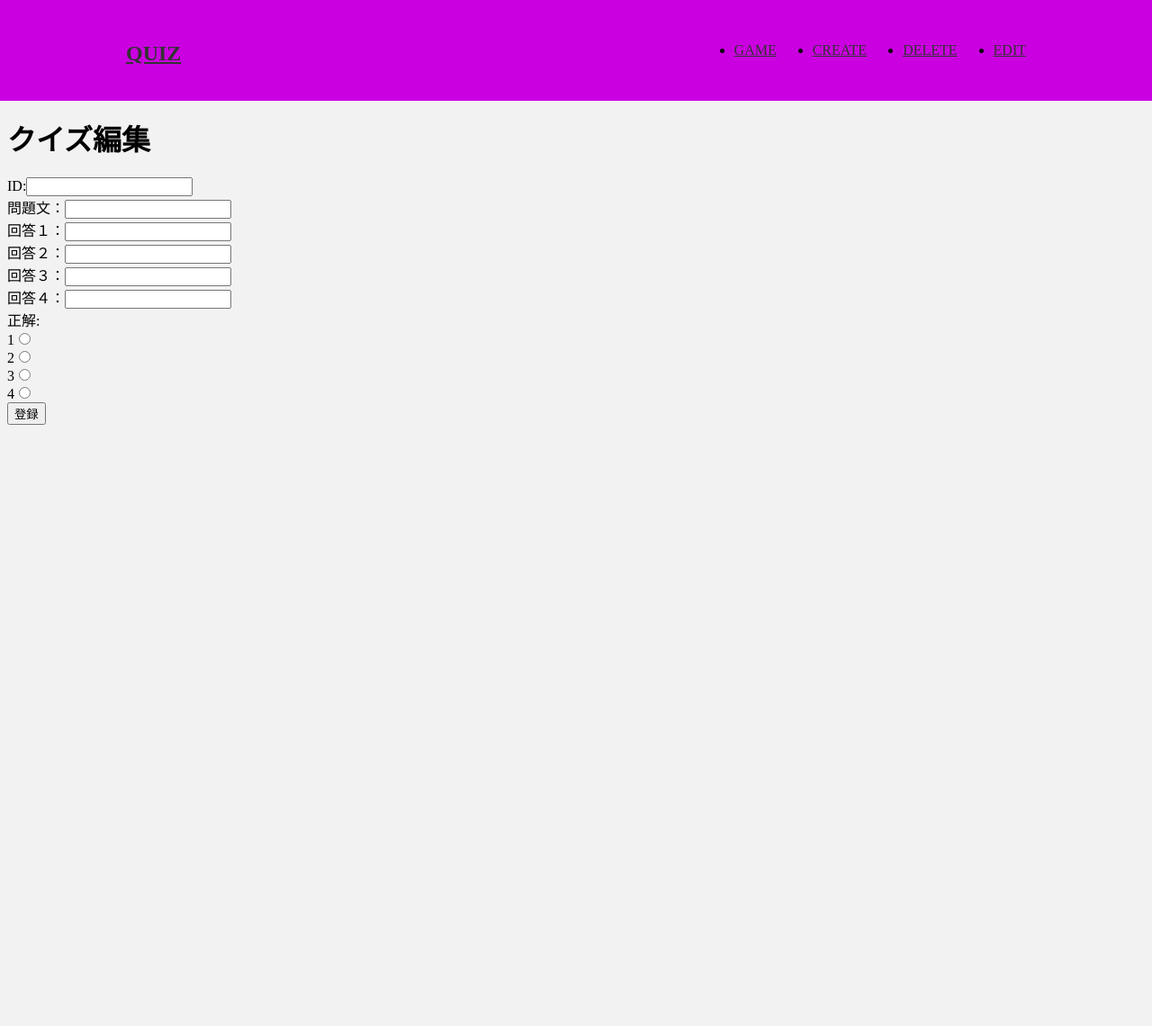
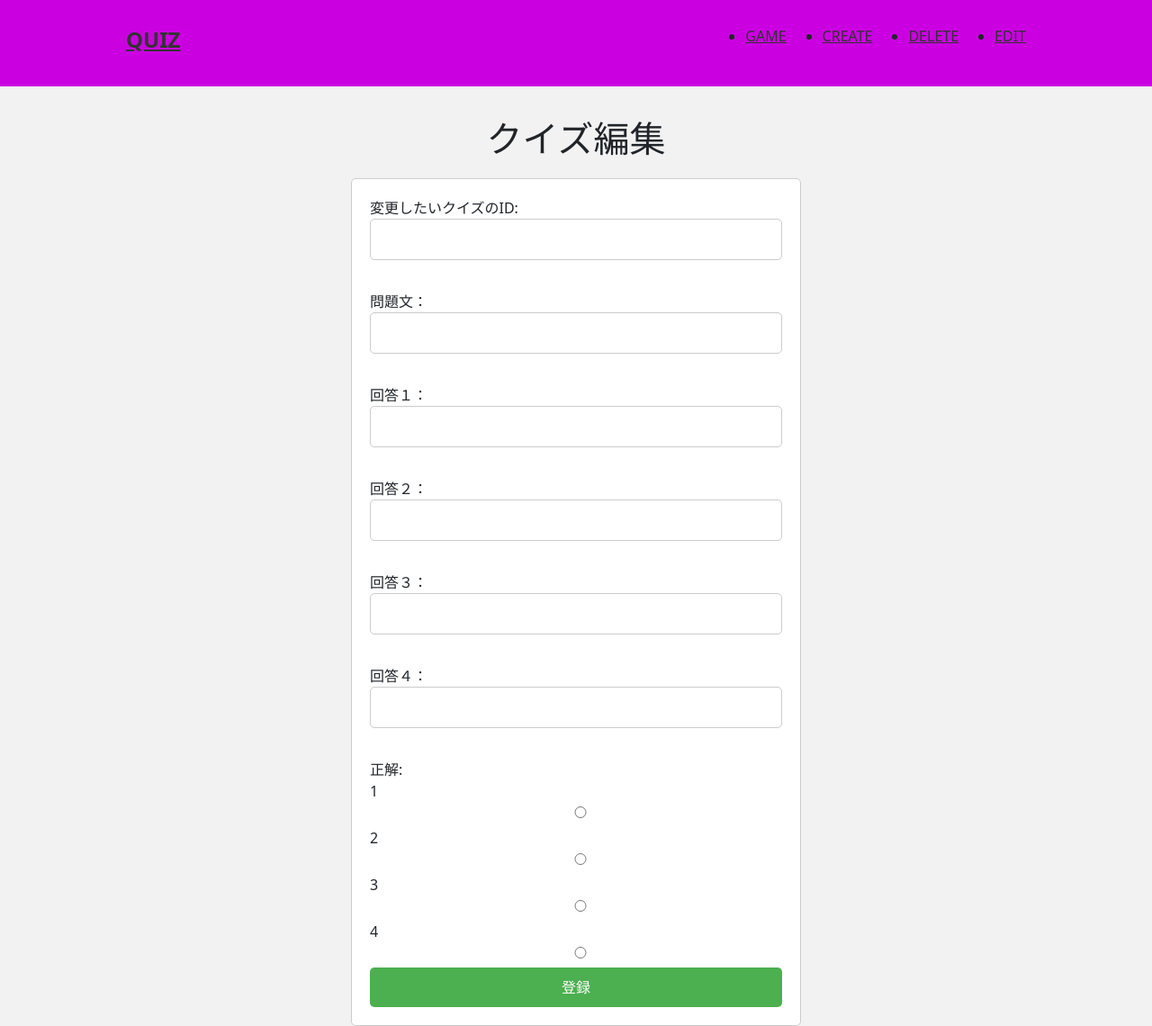
Before and after one commit to tanumahikaru/quiz, a Flask app: page /edit_quiz_form in a window 1280 px wide. Shown: the whole page at 90% size. Before the commit the page ends 472 px from the top, so only its background shows below. Run offline with Flask 3, Linux system fonts and the light colour scheme.

Commit message:
今できたとこまで

```diff
--- a/static/css/edit.css
+++ b/static/css/edit.css
@@ -1,3 +1,71 @@
 body {
     background-color: #f2f2f2;
     }
+/* edit.css */
+
+/* クイズ編集フォームのスタイル */
+form {
+    max-width: 500px;
+    margin: 0 auto;
+    padding: 20px;
+    border: 1px solid #ccc;
+    border-radius: 5px;
+    font-size: 16px;
+    background-color: white; /* formタグ内の中身を白色にする */
+}
+
+h1 {
+    text-align: center;
+    margin-bottom: 20px;
+}
+
+p {
+    text-align: center;
+    margin-top: 10px;
+}
+
+p.error {
+    color: red;
+}
+
+p.success {
+    color: blue;
+}
+
+/* ラベルと入力欄のスタイル */
+form label,
+form input {
+    display: block;
+    width: 100%;
+    padding: 10px;
+    margin-bottom: 10px;
+    border: 1px solid #ccc;
+    border-radius: 5px;
+}
+
+form label {
+    font-weight: bold;
+}
+
+/* ラジオボタンのスタイル */
+form input[type="radio"] {
+    margin-top: 5px;
+    display: inline-block;
+    margin-left: 5px;
+}
+
+/* 登録ボタンのスタイル */
+form button {
+    background-color: #4CAF50;
+    color: white;
+    padding: 10px 20px;
+    border: none;
+    cursor: pointer;
+    width: 100%;
+    font-size: 16px;
+    border-radius: 5px;
+}
+
+form button:hover {
+    background-color: #45a049;
+}
--- a/templates/edit_quiz.html
+++ b/templates/edit_quiz.html
@@ -15,7 +15,7 @@
     {% endif %}
 
     <form action="{{url_for('edit_quiz')}}" method="post">
-        ID:<input type="text" name="quizid"><br>
+        変更したいクイズのID:<input type="text" name="quizid"><br>
         問題文：<input type="text" name="title"><br>
         回答１：<input type="text" name="answer1"><br>
         回答２：<input type="text" name="answer2"><br>
--- a/templates/layout.html
+++ b/templates/layout.html
@@ -6,7 +6,7 @@
         <meta name="viewport" content="width=device-width, initial-scale=1" />
         <meta name="description" content="クイズアプリWeb" />
         <link rel="stylesheet" href="{{url_for('static', filename='css/style.css')}}">
-
+        <link href="https://cdn.jsdelivr.net/npm/bootstrap@5.0.2/dist/css/bootstrap.min.css" rel="stylesheet" integrity="sha384-EVSTQN3/azprG1Anm3QDgpJLIm9Nao0Yz1ztcQTwFspd3yD65VohhpuuCOmLASjC" crossorigin="anonymous">
         {% block css %}
         <!-- CSS埋め込み -->
         {% endblock %}
--- a/templates/list.html
+++ b/templates/list.html
@@ -10,6 +10,7 @@
     </form>
 
     <table>
+        <table class="table table-striped">
         <thead>
             <tr>
                 <th>ID</th>
--- a/templates/register_quiz.html
+++ b/templates/register_quiz.html
@@ -1,4 +1,8 @@
 {% extends "layout.html" %}
+
+{% block css %}
+<link rel="stylesheet" href="{{url_for('static', filename='/css/edit.css')}}">
+{% endblock %}
 
     {% block content %}
     <h1>クイズ登録</h1>
```
Also changed, not shown: static/css/mypage.css (+23 -8 lines), templates/mypage.html (+7 -0 lines), templates/user_mypage.html (+5 -2 lines).
